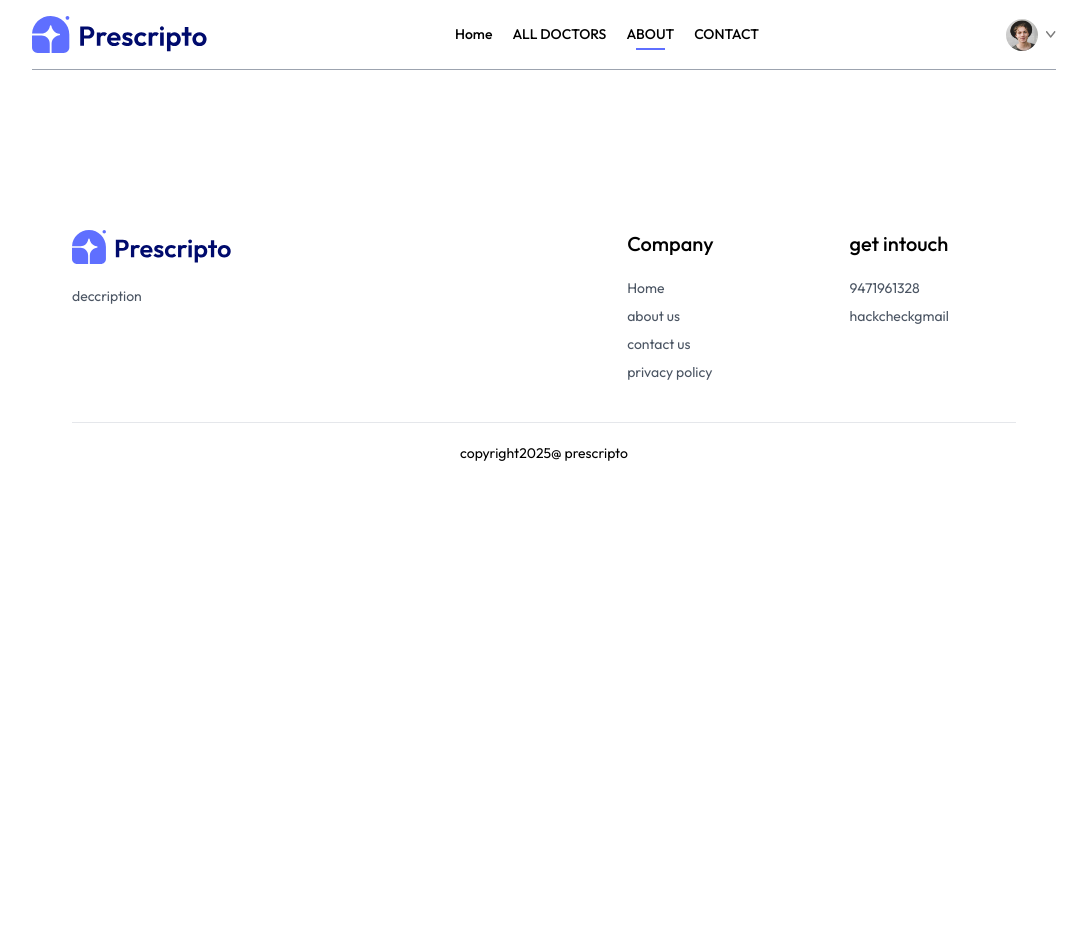
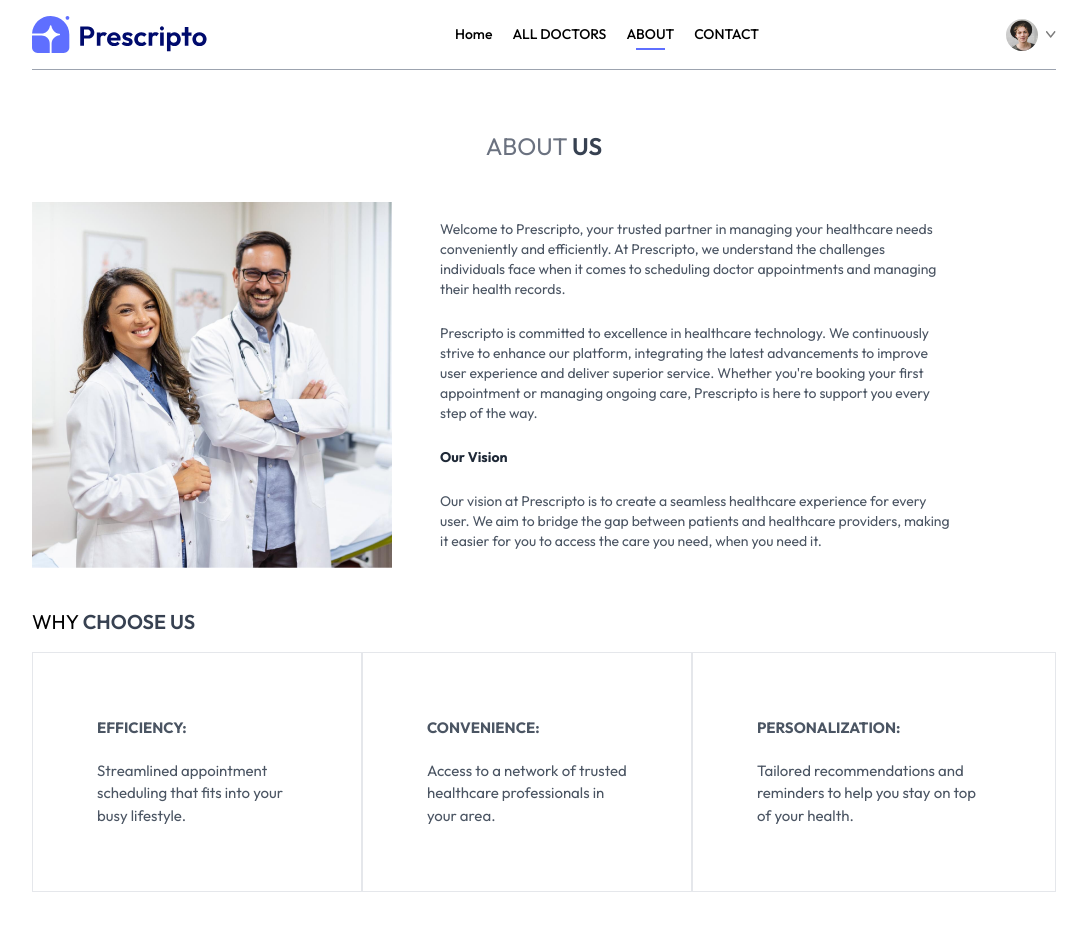
Before and after one commit to KasunWilbagedara/Car-Modification-Booking-System, a React (Vite) app in the folder Frontend/: page /about in a window 1280 px wide. Shown: the top 952 px of the page, without its empty margins (96-1183 px from the left). Before the commit the page ends 800 px from the top, so only its background shows below. Built offline with nearby package versions, Linux system fonts and the light colour scheme.

Commit message:
About page

```diff
--- a/Frontend/src/App.jsx
+++ b/Frontend/src/App.jsx
@@ -8,6 +8,7 @@
 import Header from './components/Header'
 import Footer from './components/Footer'
 import Doctors from './pages/Doctors'
+import About from './pages/About'
 
 const App = () => {
   return (
@@ -18,6 +19,7 @@
     <Route path='/doctors' element={<Doctors/>}/>
      <Route path='/doctors/:speciality' element={<Doctors/>}/>
     <Route path='/login' element={<Login/>}/>
+    <Route path='/about' element={<About />} />
      <Route path='/my-profile' element={<MyProfile/>}/>
       <Route path='/my-appointments' element={<MyAppointment/>}/>
 
--- /dev/null
+++ b/Frontend/src/pages/About.jsx
@@ -0,0 +1,45 @@
+import React from 'react'
+import { assets } from '../assets/assets'
+
+const About = () => {
+  return (
+    <div>
+
+      <div className='text-center text-2xl pt-10 text-gray-500'>
+        <p>ABOUT <span className='text-gray-700 font-semibold'>US</span></p>
+      </div>
+
+      <div className='my-10 flex flex-col md:flex-row gap-12'>
+        <img className='w-full md:max-w-[360px]' src={assets.about_image} alt="" />
+        <div className='flex flex-col justify-center gap-6 md:w-2/4 text-sm text-gray-600'>
+          <p>Welcome to Prescripto, your trusted partner in managing your healthcare needs conveniently and efficiently. At Prescripto, we understand the challenges individuals face when it comes to scheduling doctor appointments and managing their health records.</p>
+          <p>Prescripto is committed to excellence in healthcare technology. We continuously strive to enhance our platform, integrating the latest advancements to improve user experience and deliver superior service. Whether you're booking your first appointment or managing ongoing care, Prescripto is here to support you every step of the way.</p>
+          <b className='text-gray-800'>Our Vision</b>
+          <p>Our vision at Prescripto is to create a seamless healthcare experience for every user. We aim to bridge the gap between patients and healthcare providers, making it easier for you to access the care you need, when you need it.</p>
+        </div>
+      </div>
+
+      <div className='text-xl my-4'>
+        <p>WHY  <span className='text-gray-700 font-semibold'>CHOOSE US</span></p>
+      </div>
+
+      <div className='flex flex-col md:flex-row mb-20'>
+        <div className='border px-10 md:px-16 py-8 sm:py-16 flex flex-col gap-5 text-[15px] hover:bg-primary hover:text-white transition-all duration-300 text-gray-600 cursor-pointer'>
+          <b>EFFICIENCY:</b>
+          <p>Streamlined appointment scheduling that fits into your busy lifestyle.</p>
+        </div>
+        <div className='border px-10 md:px-16 py-8 sm:py-16 flex flex-col gap-5 text-[15px] hover:bg-primary hover:text-white transition-all duration-300 text-gray-600 cursor-pointer'>
+          <b>CONVENIENCE: </b>
+          <p>Access to a network of trusted healthcare professionals in your area.</p>
+        </div>
+        <div className='border px-10 md:px-16 py-8 sm:py-16 flex flex-col gap-5 text-[15px] hover:bg-primary hover:text-white transition-all duration-300 text-gray-600 cursor-pointer'>
+          <b>PERSONALIZATION:</b>
+          <p >Tailored recommendations and reminders to help you stay on top of your health.</p>
+        </div>
+      </div>
+
+    </div>
+  )
+}
+
+export default About
```
